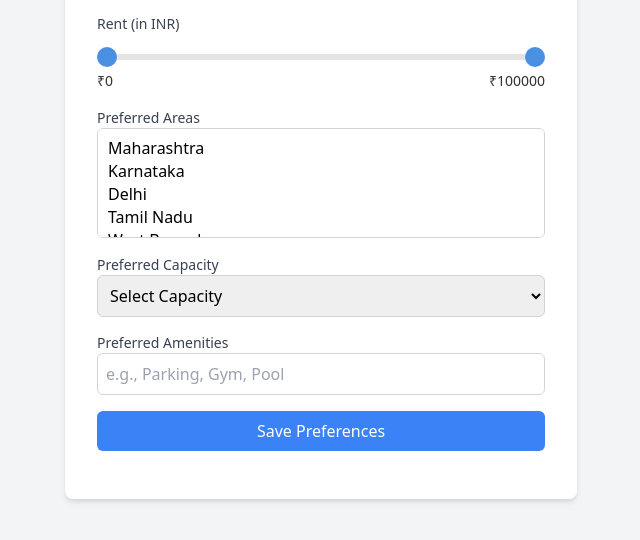
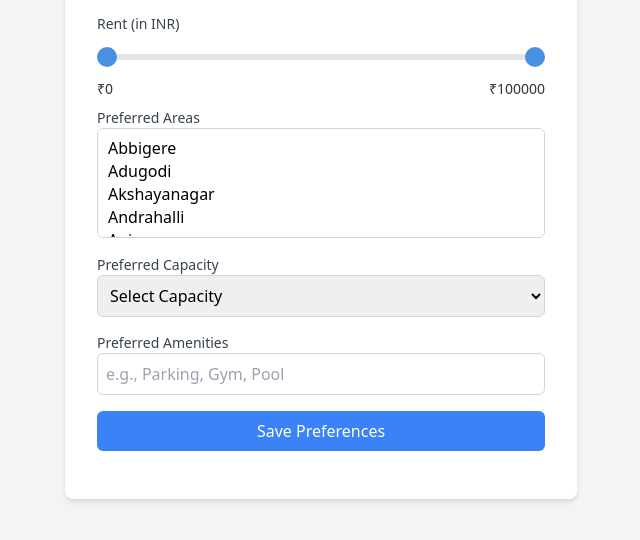
Before and after one commit to CodeMuscle/propeasy-client, a website: page user-preference.html in a window 1280 px wide. Shown: the part 188-728 px from the top of the page, without its empty margins (319-959 px from the left). Drawn offline with nearby package versions, Linux system fonts and the light colour scheme.

Commit message:
Areas Population

```diff
--- /dev/null
+++ b/areas.json
@@ -0,0 +1,170 @@
+{
+  "areas": [
+    "Abbigere",
+    "Adugodi",
+    "Akshayanagar",
+    "Andrahalli",
+    "Anjanapura",
+    "Annapurneshwari Nagar",
+    "Arekere",
+    "Ashok Nagar",
+    "Attiguppe",
+    "Azad Nagar",
+    "BTM Layout",
+    "Bagalakunte",
+    "Banashankari",
+    "Banaswadi",
+    "Bannerghatta",
+    "Bannerghatta Road",
+    "Bapuji Nagar",
+    "Basapura",
+    "Basavanagudi",
+    "Basaveshwara Nagar",
+    "Battarahalli",
+    "Begur",
+    "Bellandur",
+    "Bennigana Halli",
+    "Benson Town",
+    "Bidadi",
+    "Bidrahalli",
+    "Bilekahalli",
+    "Bommasandra",
+    "Bommenahalli",
+    "Brookefield",
+    "CV Raman Nagar",
+    "Chamarajpet",
+    "Chandapura",
+    "Chansandra",
+    "Chickpet",
+    "Chikbanavara",
+    "Chikkalasandra",
+    "Choodasandra",
+    "Cooke Town",
+    "Cox Town",
+    "Dasarahalli Hebbal",
+    "Devarachikkanahalli",
+    "Devinagar",
+    "Doddabommasandra",
+    "Doddanekkundi",
+    "Domlur",
+    "Dommasandra",
+    "Ejipura",
+    "Electronic city",
+    "Frazer Town",
+    "Gandhi Nagar",
+    "Ganga Nagar",
+    "Gottigere",
+    "Guttahalli",
+    "HBR Layout",
+    "HSR Layout",
+    "Harlur",
+    "Hebbal",
+    "Hegde Nagar",
+    "Hennur",
+    "Hennur Road",
+    "Hesaraghatta",
+    "Hombegowda Nagar",
+    "Hongasandra",
+    "Hoodi",
+    "Horamavu",
+    "Hosakerehalli",
+    "Hoskote",
+    "Hosur Road",
+    "Hulimavu",
+    "Indiranagar",
+    "Indira Nagar",
+    "JP Nagar",
+    "Jakkur",
+    "Jalahalli East",
+    "Jalahalli West",
+    "Jaya Chamarajendra Nagar",
+    "Jayamahal",
+    "Jayanagar",
+    "Jeevanbheema Nagar",
+    "Jnana Ganga Nagar",
+    "KR Puram",
+    "Kadubeesanahalli",
+    "Kadugodi",
+    "Kadugondanahalli",
+    "Kaggadasapura",
+    "Kalena Agrahara",
+    "Kalkere",
+    "Kalyan Nagar",
+    "Kamala Nagar",
+    "Kammanahalli",
+    "Kanakapura Road",
+    "Kasavanahalli",
+    "Kattigenahalli",
+    "Kaval Byrasandra",
+    "Kempegowda Nagar",
+    "Kengeri",
+    "Kengeri Satellite Town",
+    "Kaikondrahalli",
+    "Kodigehalli",
+    "Kodihalli",
+    "Konanakunte",
+    "Koramangala",
+    "Kothanur",
+    "Kumaraswamy Layout",
+    "Laggere",
+    "Lingaraja Puram",
+    "Mahadevapura",
+    "Malleshwaram",
+    "Marathahalli",
+    "Maruthi Nagar",
+    "Maruthi Sevanagar",
+    "Mathikere",
+    "Munnekollal",
+    "Murugesh Palya",
+    "Murugeshpalya",
+    "Nagarabhavi",
+    "Nagasandra",
+    "Nagavara",
+    "Nandini Layout",
+    "Neelasandra",
+    "Nelamangala",
+    "New Thippasandra",
+    "Other",
+    "Padmanabha Nagar",
+    "Panduranga Nagar",
+    "RMV 2nd Stage",
+    "RT Nagar",
+    "Ragavendra Nagar-Sunkadakatte",
+    "Raja Rajeshwari Nagar",
+    "Ramamurthy Nagar",
+    "Rayasandra",
+    "Richards Town",
+    "Richmond Town",
+    "SMV Layout",
+    "Sadashiva Nagar",
+    "Sadduguntepalya",
+    "Sahakara Nagar",
+    "Sampangi Rama Nagar",
+    "Sanjay Nagar",
+    "Sarjapur",
+    "Sarjapur Road",
+    "Seshadripuram",
+    "Shanthi Nagar",
+    "Shivaji Nagar",
+    "Singasandra",
+    "Soundarya Layout",
+    "Subramanyapura",
+    "Sudhama Nagar",
+    "Sunkadakatte",
+    "T Dasarahalli",
+    "Thanisandra",
+    "Ulsoor",
+    "Uttarahalli",
+    "Varthur",
+    "Vasanth Nagar",
+    "Victoria Layout",
+    "Vidyaranyapura",
+    "Vijaya Nagar",
+    "Viveka Nagar",
+    "Whitefield",
+    "Wilson Garden",
+    "Yelahanka",
+    "Yelahanka New Town",
+    "Yeshwanthpur"
+  ]
+}
--- a/user-preference.html
+++ b/user-preference.html
@@ -1,10 +1,13 @@
 <!DOCTYPE html>
 <html lang="en">
   <head>
-    <meta charset="UTF-8">
-    <meta name="viewport" content="width=device-width, initial-scale=1.0">
+    <meta charset="UTF-8" />
+    <meta name="viewport" content="width=device-width, initial-scale=1.0" />
     <title>User Preferences</title>
-    <link href="https://cdn.jsdelivr.net/npm/tailwindcss@2.2.19/dist/tailwind.min.css" rel="stylesheet">
+    <link
+      href="https://cdn.jsdelivr.net/npm/tailwindcss@2.2.19/dist/tailwind.min.css"
+      rel="stylesheet"
+    />
     <style>
       .slider-container {
         position: relative;
@@ -28,7 +31,7 @@
         appearance: none;
         width: 20px;
         height: 20px;
-            background: #4A90E2;
+        background: #4a90e2;
         border-radius: 50%;
         cursor: pointer;
         pointer-events: all; /* Allow pointer events on the thumb */
@@ -36,7 +39,7 @@
       .slider::-moz-range-thumb {
         width: 20px;
         height: 20px;
-            background: #4A90E2;
+        background: #4a90e2;
         border-radius: 50%;
         cursor: pointer;
       }
@@ -54,39 +57,69 @@
     </style>
   </head>
   <body class="bg-gray-100 flex items-center justify-center min-h-screen">
-
     <div class="bg-white shadow-md rounded-lg p-8 w-full max-w-lg">
       <h2 class="text-2xl font-bold text-center mb-6">User Preferences</h2>
 
       <form id="preferences-form">
         <!-- Rent Range Slider -->
         <div class="mb-12">
-            <label class="block text-sm font-medium text-gray-700">Rent (in INR)</label>
+          <label class="block text-sm font-medium text-gray-700"
+            >Rent (in INR)</label
+          >
           <div class="slider-container">
-                <input type="range" id="minRent" class="slider" min="0" max="100000" value="0" step="100" />
-                <input type="range" id="maxRent" class="slider" min="0" max="100000" value="100000" step="100" />
-                <div class="value-label min-value mt-4" id="minValueLabel">₹20000</div>
-                <div class="value-label max-value mt-4" id="maxValueLabel">₹80000</div>
+            <input
+              type="range"
+              id="minRent"
+              class="slider"
+              min="0"
+              max="100000"
+              value="0"
+              step="100"
+            />
+            <input
+              type="range"
+              id="maxRent"
+              class="slider"
+              min="0"
+              max="100000"
+              value="100000"
+              step="100"
+            />
+            <div class="value-label min-value mt-6" id="minValueLabel">
+              ₹20000
+            </div>
+            <div class="value-label max-value mt-6" id="maxValueLabel">
+              ₹80000
+            </div>
           </div>
         </div>
 
         <!-- Preferred Areas -->
+        <!-- Preferred Areas -->
         <div class="mb-4">
-            <label for="preferredAreas" class="block text-sm font-medium text-gray-700">Preferred Areas</label>
-            <select id="preferredAreas" multiple class="border border-gray-300 rounded-md p-2 w-full">
-                <option value="Maharashtra">Maharashtra</option>
-                <option value="Karnataka">Karnataka</option>
-                <option value="Delhi">Delhi</option>
-                <option value="Tamil Nadu">Tamil Nadu</option>
-                <option value="West Bengal">West Bengal</option>
-                <!-- Add more states as needed -->
+          <label
+            for="preferredAreas"
+            class="block text-sm font-medium text-gray-700"
+            >Preferred Areas</label
+          >
+          <select
+            id="preferredAreas"
+            multiple
+            class="border border-gray-300 rounded-md p-2 w-full"
+          >
+            <!-- Options will be populated here -->
           </select>
         </div>
 
         <!-- Preferred Capacity -->
         <div class="mb-4">
-            <label for="capacity" class="block text-sm font-medium text-gray-700">Preferred Capacity</label>
-            <select id="capacity" class="border border-gray-300 rounded-md p-2 w-full">
+          <label for="capacity" class="block text-sm font-medium text-gray-700"
+            >Preferred Capacity</label
+          >
+          <select
+            id="capacity"
+            class="border border-gray-300 rounded-md p-2 w-full"
+          >
             <option value="">Select Capacity</option>
             <option value="Room">Room</option>
             <option value="Studio">Studio</option>
@@ -99,12 +132,24 @@
 
         <!-- Additional Preferences -->
         <div class="mb-4">
-            <label for="amenities" class="block text-sm font-medium text-gray-700">Preferred Amenities</label>
-            <input type="text" id="amenities" placeholder="e.g., Parking, Gym, Pool" class="border border-gray-300 rounded-md p-2 w-full" />
+          <label for="amenities" class="block text-sm font-medium text-gray-700"
+            >Preferred Amenities</label
+          >
+          <input
+            type="text"
+            id="amenities"
+            placeholder="e.g., Parking, Gym, Pool"
+            class="border border-gray-300 rounded-md p-2 w-full"
+          />
         </div>
 
         <!-- Submit Button -->
-        <button type="submit" class="bg-blue-500 text-white rounded-md p-2 w-full hover:bg-blue-600 transition duration-200">Save Preferences</button>
+        <button
+          type="submit"
+          class="bg-blue-500 text-white rounded-md p-2 w-full hover:bg-blue-600 transition duration-200"
+        >
+          Save Preferences
+        </button>
       </form>
 
       <!-- Message Display -->
@@ -112,31 +157,50 @@
     </div>
 
     <script>
+      // Fetch area data from JSON file
+      fetch("areas.json")
+        .then((response) => response.json())
+        .then((data) => {
+          const preferredAreasSelect =
+            document.getElementById("preferredAreas");
+
+          // Populate select options
+          data.areas.forEach((area) => {
+            const option = document.createElement("option");
+            option.value = area;
+            option.textContent = area;
+            preferredAreasSelect.appendChild(option);
+          });
+        })
+        .catch((error) => console.error("Error fetching area data:", error));
+
       // Handle form submission
-document.getElementById('preferences-form').addEventListener('submit', function(event) {
+      document
+        .getElementById("preferences-form")
+        .addEventListener("submit", function (event) {
           event.preventDefault(); // Prevent default form submission
 
-    const minRent = document.getElementById('minRent').value;
-    const maxRent = document.getElementById('maxRent').value;
+          const minRent = document.getElementById("minRent").value;
+          const maxRent = document.getElementById("maxRent").value;
 
           // Display message (You can replace this with an actual API call)
-    const messageDiv = document.getElementById('message');
-    messageDiv.textContent = 'Preferences saved successfully!';
-    messageDiv.style.color = 'green';
+          const messageDiv = document.getElementById("message");
+          messageDiv.textContent = "Preferences saved successfully!";
+          messageDiv.style.color = "green";
 
           // Here, you can send the data to your server using fetch or another method
           console.log({ minRent, maxRent });
         });
 
       // Update labels based on slider values
-const minRentSlider = document.getElementById('minRent');
-const maxRentSlider = document.getElementById('maxRent');
-const minValueLabel = document.getElementById('minValueLabel');
-const maxValueLabel = document.getElementById('maxValueLabel');
+      const minRentSlider = document.getElementById("minRent");
+      const maxRentSlider = document.getElementById("maxRent");
+      const minValueLabel = document.getElementById("minValueLabel");
+      const maxValueLabel = document.getElementById("maxValueLabel");
 
       function updateLabels() {
-    minValueLabel.textContent = '₹' + minRentSlider.value;
-    maxValueLabel.textContent = '₹' + maxRentSlider.value;
+        minValueLabel.textContent = "₹" + minRentSlider.value;
+        maxValueLabel.textContent = "₹" + maxRentSlider.value;
 
         // Prevent overlapping sliders
         if (parseInt(minRentSlider.value) > parseInt(maxRentSlider.value)) {
@@ -144,12 +208,11 @@ function updateLabels() {
         }
       }
 
-minRentSlider.addEventListener('input', updateLabels);
-maxRentSlider.addEventListener('input', updateLabels);
+      minRentSlider.addEventListener("input", updateLabels);
+      maxRentSlider.addEventListener("input", updateLabels);
 
       // Initialize labels on page load
       updateLabels();
     </script>
-
   </body>
 </html>
```
Lines whose indentation alone changed are shown as unchanged.
